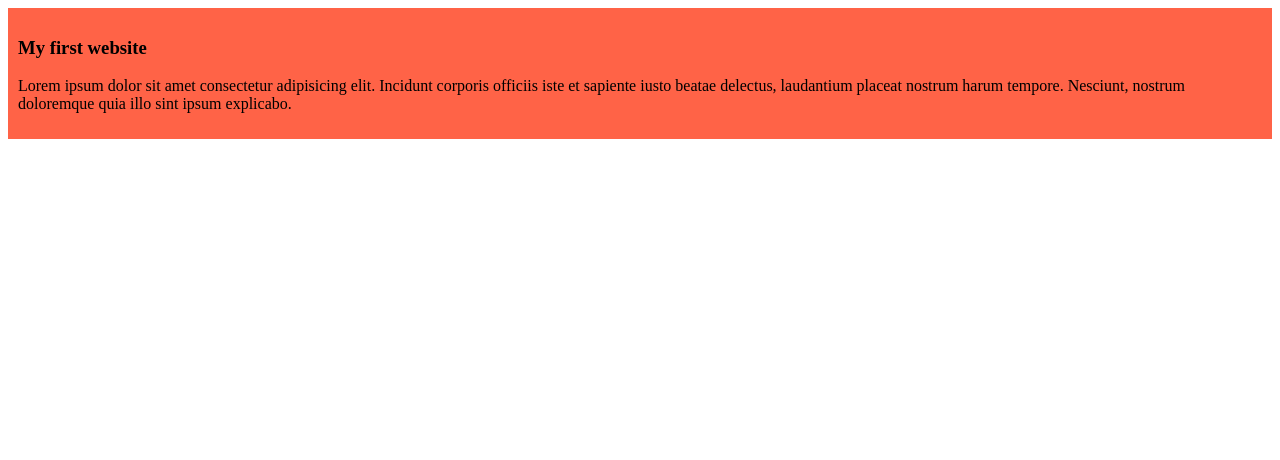
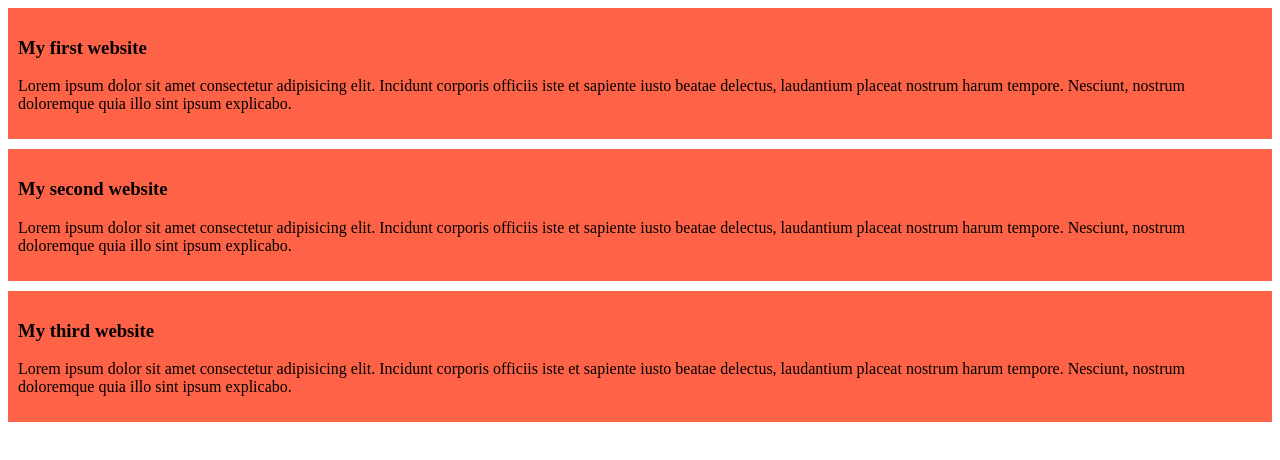
Before and after one commit to Abdulaliarafat/my-first-github-repo, a plain HTML site: page index.html in a window 1280 px wide. Drawn offline with Linux system fonts and the light colour scheme.

Commit message:
added secind and third wed blog

```diff
--- a/index.html
+++ b/index.html
@@ -13,5 +13,17 @@
             Lorem ipsum dolor sit amet consectetur adipisicing elit. Incidunt corporis officiis iste et sapiente iusto beatae delectus, laudantium placeat nostrum harum tempore. Nesciunt, nostrum doloremque quia illo sint ipsum explicabo.
         </p>
     </div>
+    <div>
+        <h3>My second website</h3>
+        <p>
+            Lorem ipsum dolor sit amet consectetur adipisicing elit. Incidunt corporis officiis iste et sapiente iusto beatae delectus, laudantium placeat nostrum harum tempore. Nesciunt, nostrum doloremque quia illo sint ipsum explicabo.
+        </p>
+    </div>
+    <div>
+        <h3>My third website</h3>
+        <p>
+            Lorem ipsum dolor sit amet consectetur adipisicing elit. Incidunt corporis officiis iste et sapiente iusto beatae delectus, laudantium placeat nostrum harum tempore. Nesciunt, nostrum doloremque quia illo sint ipsum explicabo.
+        </p>
+    </div>
 </body>
 </html>
--- a/style/blog.css
+++ b/style/blog.css
@@ -1,4 +1,5 @@
 div{
     background-color: tomato;
     padding: 10px;
+    margin-bottom: 10px;
 }
```
